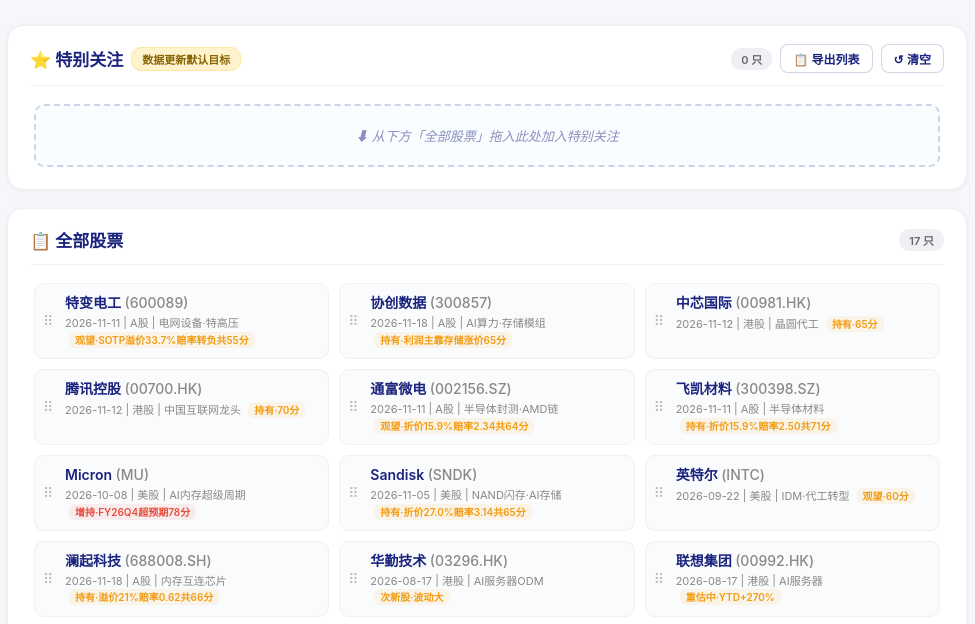
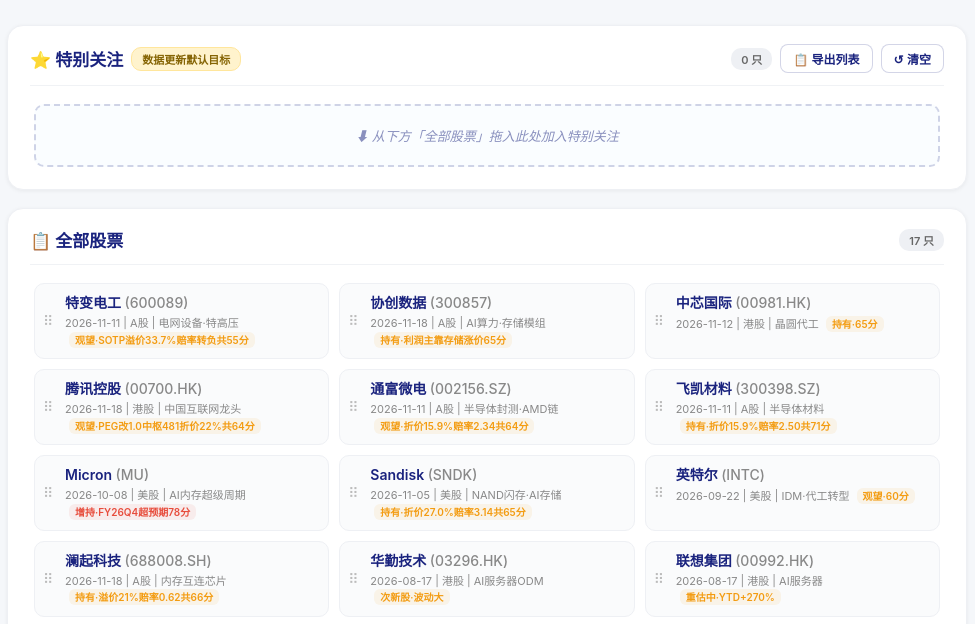
Before and after one commit to dubinhuiint/stock-reports, a plain HTML site: page index.html in a window 1280 px wide. Shown: the part 115-739 px from the top of the page, without its empty margins (153-1128 px from the left). Drawn offline with Linux system fonts and the light colour scheme.

Commit message:
index: 腾讯条目 tagText 更新（PEG 改 1.0 · 中枢 481 · 折价 22%）

```diff
--- a/index.html
+++ b/index.html
@@ -137,7 +137,7 @@ const STOCKS = [
   {id:"tbea",     name:"特变电工",            code:"600089",    url:"tbea_diagnosis.html",              date:"2026-11-11", market:"A股", industry:"电网设备·特高压", tag:"hold", tagText:"观望·SOTP溢价33.7%赔率转负共55分"},
   {id:"xcdata",   name:"协创数据",            code:"300857",    url:"xcdata_diagnosis.html",            date:"2026-11-18", market:"A股", industry:"AI算力·存储模组", tag:"hold", tagText:"持有·利润主靠存储涨价65分"},
   {id:"smic",     name:"中芯国际",            code:"00981.HK", url:"smic_diagnosis.html",              date:"2026-11-12", market:"港股", industry:"晶圆代工",        tag:"hold", tagText:"持有·65分"},
-  {id:"tencent",  name:"腾讯控股",            code:"00700.HK", url:"tencent_diagnosis.html",           date:"2026-11-12", market:"港股", industry:"中国互联网龙头",  tag:"hold", tagText:"持有·70分"},
+  {id:"tencent",  name:"腾讯控股",            code:"00700.HK", url:"tencent_diagnosis.html",           date:"2026-11-18", market:"港股", industry:"中国互联网龙头",  tag:"hold", tagText:"观望·PEG改1.0中枢481折价22%共64分"},
   {id:"tongfu",   name:"通富微电",            code:"002156.SZ", url:"tongfu_diagnosis.html",            date:"2026-11-11", market:"A股", industry:"半导体封测·AMD链", tag:"hold", tagText:"观望·折价15.9%赔率2.34共64分"},
   {id:"feikai",   name:"飞凯材料",            code:"300398.SZ", url:"feikai_diagnosis.html",            date:"2026-11-11", market:"A股", industry:"半导体材料",       tag:"hold", tagText:"持有·折价15.9%赔率2.50共71分"},
   {id:"mu",       name:"Micron",             code:"MU",       url:"mu_diagnosis.html",                date:"2026-10-08", market:"美股", industry:"AI内存超级周期",  tag:"buy", tagText:"增持·FY26Q4超预期78分"},
```
